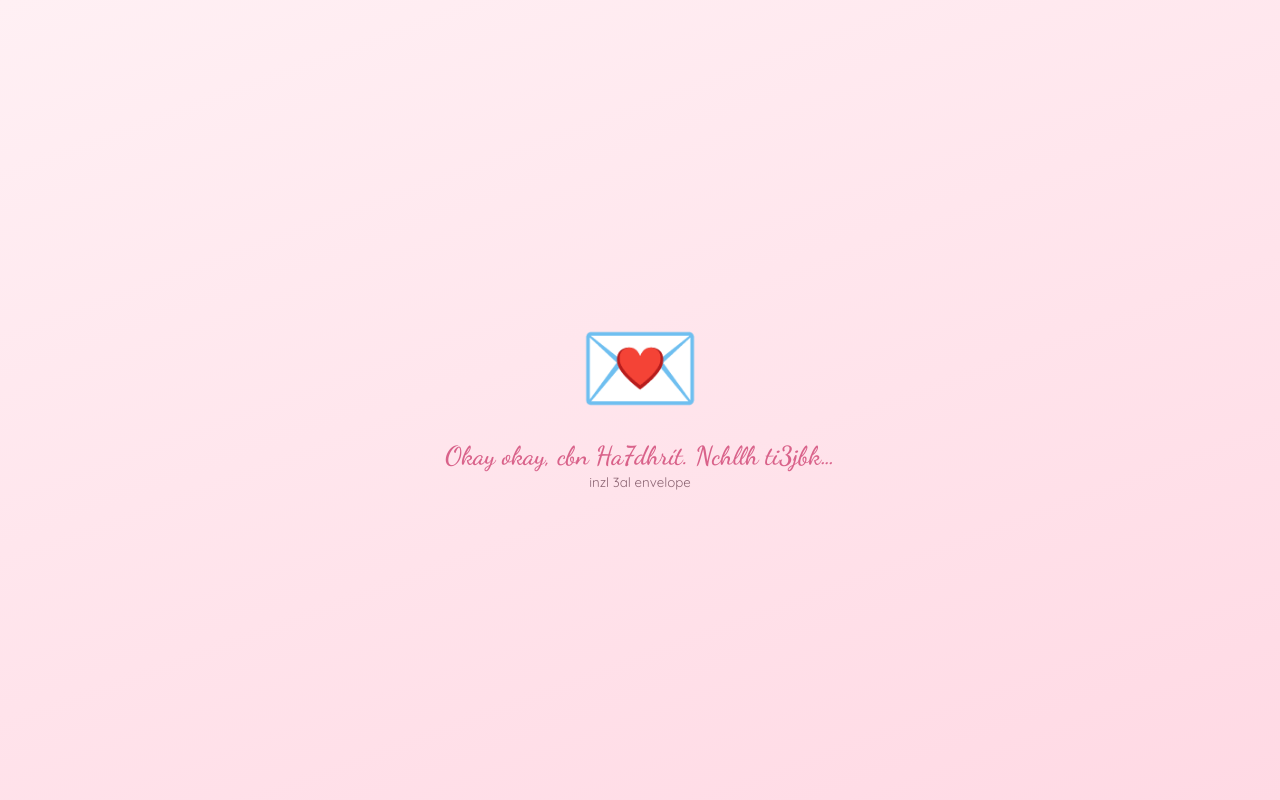
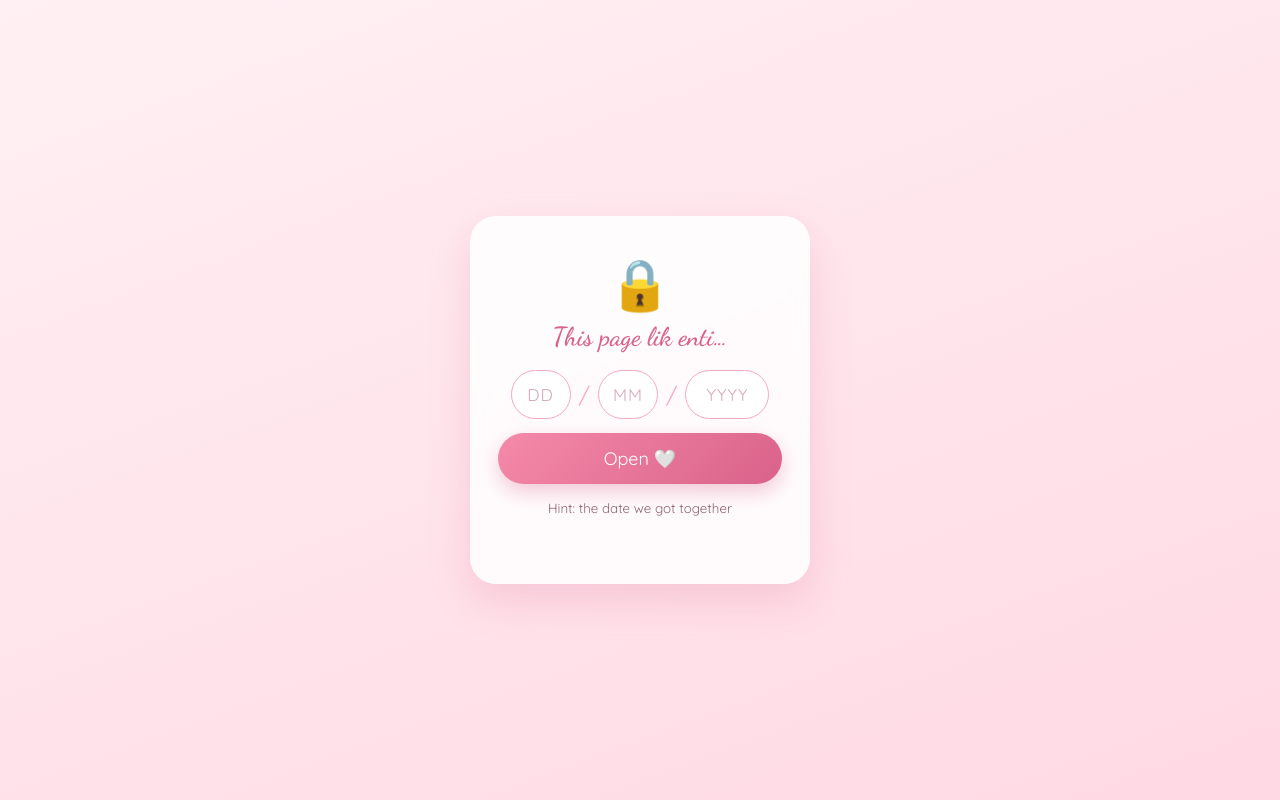
Before and after one commit to jbelhadj-cloud/ghoff, a plain HTML site: page index.html in a window 1280 px wide. Shown: the top 800 px of the page. Drawn offline with nearby package versions, Linux system fonts and the light colour scheme; a web font is replaced by a local one.

Commit message:
Add files via upload

```diff
--- a/index.html
+++ b/index.html
@@ -6,6 +6,26 @@
 <title>For You 🤍</title>
 <link href="https://fonts.googleapis.com/css2?family=Playfair+Display:ital,wght@0,500;1,400&family=Dancing+Script:wght@600&family=Quicksand:wght@400;500;600&display=swap" rel="stylesheet">
 <style>
+  /* password lock */
+#lock{position:fixed;inset:0;z-index:300;display:flex;align-items:center;justify-content:center;background:linear-gradient(160deg,#fff0f4,#ffd9e4);padding:20px;transition:opacity .8s,visibility .8s}
+#lock.hide{opacity:0;visibility:hidden}
+.lockbox{background:#ffffffd9;backdrop-filter:blur(8px);border-radius:26px;padding:36px 28px;max-width:340px;width:100%;text-align:center;box-shadow:0 16px 40px #d9628a35}
+.lockicon{font-size:50px;margin-bottom:6px}
+.lockbox .script{font-size:26px;color:var(--deep);margin-bottom:18px}
+.lockbox input{width:100%;font-family:inherit;font-size:17px;padding:13px 18px;border:1px solid var(--rose);border-radius:30px;outline:none;text-align:center;margin-bottom:14px;background:#fff;color:var(--ink)}
+.lockbox input:focus{border-color:var(--deep)}
+.lockbox button{width:100%;background:linear-gradient(135deg,#f58aa9,var(--deep));color:#fff;box-shadow:0 8px 20px #d9628a55}
+#hint{display:block;margin-top:16px;color:var(--soft)}
+#wrong{color:var(--deep);margin-top:10px;min-height:22px}
+@keyframes shake{25%{transform:translateX(-8px)}75%{transform:translateX(8px)}}
+.shake{animation:shake .35s}
+.datebox{display:flex;gap:8px;align-items:center;justify-content:center;margin-bottom:14px}
+.datebox span{color:var(--rose);font-size:22px}
+.datebox input{margin:0;padding:13px 4px}
+#dd,#mm{width:60px}
+#yy{width:84px}
+.datebox input::placeholder{color:#d9a9b8;letter-spacing:1px}
+
 :root{
   --bg:#fff5f7; --bg2:#ffe9ef; --rose:#f4a8bd; --deep:#d9628a; --ink:#5a3a46; --soft:#8c6573; --card:#ffffffcc;
 }
@@ -110,12 +130,28 @@ footer{padding:40px;color:var(--soft);font-size:14px;position:relative;z-index:1
 </style>
 </head>
 <body>
+  <div id="lock">
+  <div class="lockbox">
+    <div class="lockicon">🔒</div>
+    <p class="script">This page lik enti…</p>
+      <div class="datebox">
+        <input id="dd" type="text" inputmode="numeric" maxlength="2" placeholder="DD" autocomplete="off">
+        <span>/</span>
+        <input id="mm" type="text" inputmode="numeric" maxlength="2" placeholder="MM" autocomplete="off">
+        <span>/</span>
+        <input id="yy" type="text" inputmode="numeric" maxlength="4" placeholder="YYYY" autocomplete="off">
+      </div>
+    <button id="unlock">Open 🤍</button>
+    <small id="hint"></small>
+    <p id="wrong"></p>
+  </div>
+</div>
 
 <div id="hearts"></div>
 
 <div id="intro">
   <div id="loader">
-    <p class="script" id="loadtxt">Loading apology…</p>
+    <p class="script" id="loadtxt">Loading chwy Sabr haha…</p>
     <div class="bar"><i id="barfill"></i></div>
     <small id="pct">0%</small>
   </div>
@@ -188,6 +224,48 @@ footer{padding:40px;color:var(--soft);font-size:14px;position:relative;z-index:1
 /* ============================================================
    ✏️  EDIT EVERYTHING HERE  — this is the only part you must change
    ============================================================ */
+   /* ===== PASSWORD ===== */
+const PASS_HASH = "f43a4b47771596dd2a1931ce068cb40051069456ee30df4e24bb6476a7fa97f2";   // see step below
+const PASS_HINT = "Hint: the date we got together";  // optional, "" for none
+
+async function sha(s){
+  const b = await crypto.subtle.digest('SHA-256', new TextEncoder().encode(s.trim().toLowerCase()));
+  return [...new Uint8Array(b)].map(x=>x.toString(16).padStart(2,'0')).join('');
+}
+(function(){
+  const lock = document.getElementById('lock');
+  document.getElementById('hint').textContent = PASS_HINT;
+  document.body.style.overflow = 'hidden';
+  const open = () => { lock.classList.add('hide'); document.body.style.overflow = ''; };
+  try { if (sessionStorage.getItem('unlocked') === '1') return open(); } catch(e){}
+    const dd = document.getElementById('dd'), mm = document.getElementById('mm'), yy = document.getElementById('yy');
+
+  // only digits + auto-jump to the next box
+  [[dd,2,mm],[mm,2,yy],[yy,4,null]].forEach(([el,len,next])=>{
+    el.addEventListener('input',()=>{
+      el.value = el.value.replace(/\D/g,'');
+      if (next && el.value.length === len) next.focus();
+    });
+    el.addEventListener('keydown',e=>{
+      if (e.key === 'Enter') tryPw();
+      if (e.key === 'Backspace' && !el.value) { (el===yy?mm:el===mm?dd:null)?.focus(); }
+    });
+  });
+
+  const tryPw = async () => {
+    const v = dd.value.padStart(2,'0') + '/' + mm.value.padStart(2,'0') + '/' + yy.value;
+    if (await sha(v) === PASS_HASH) {
+      try { sessionStorage.setItem('unlocked','1'); } catch(e){}
+      open();
+    } else {
+      document.getElementById('wrong').textContent = 'Not quite… try again 🤍';
+      const box = document.querySelector('.lockbox');
+      box.classList.remove('shake'); void box.offsetWidth; box.classList.add('shake');
+    }
+  };
+  document.getElementById('unlock').addEventListener('click', tryPw);
+})();
+/* ===================== */
 const CONFIG = {
   herName: "Ghofrane",
   myName:  "Youssef",
```
